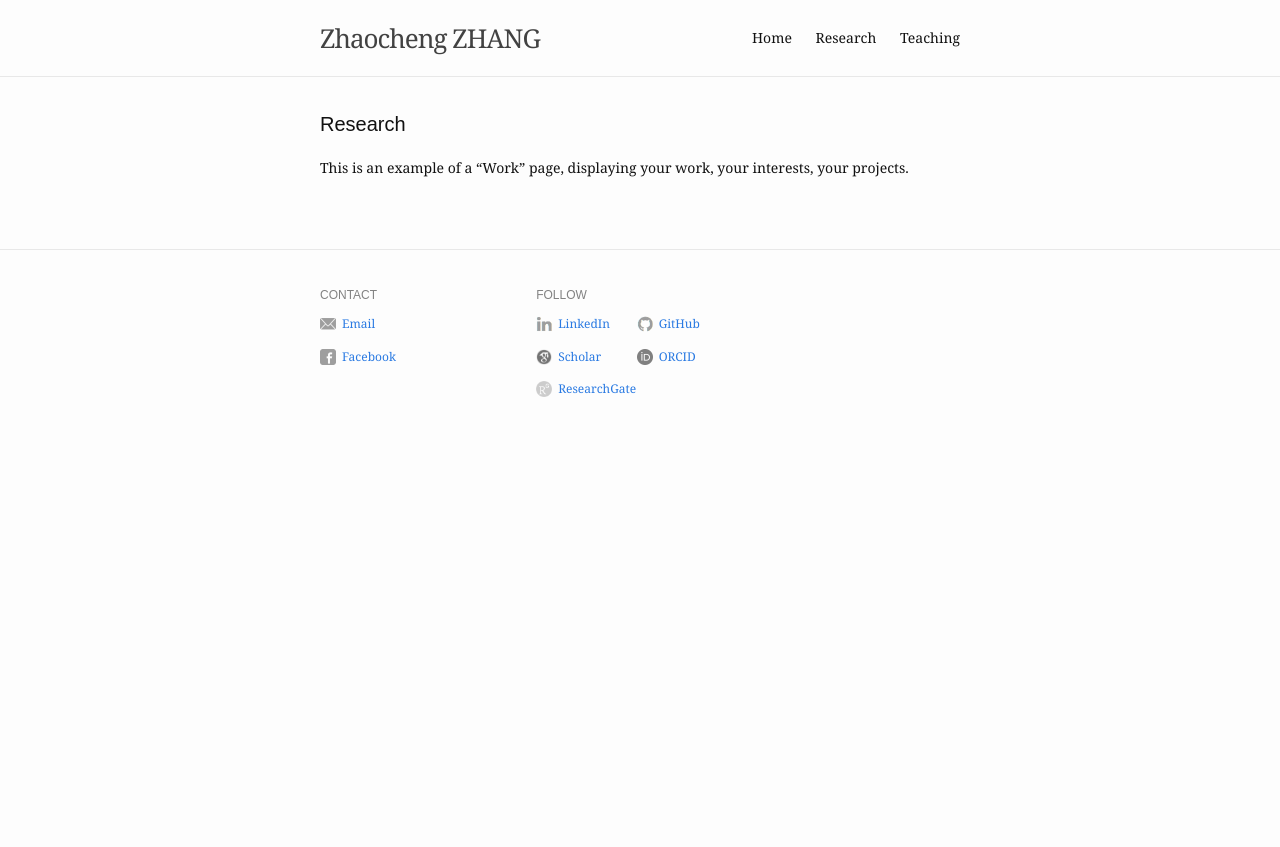
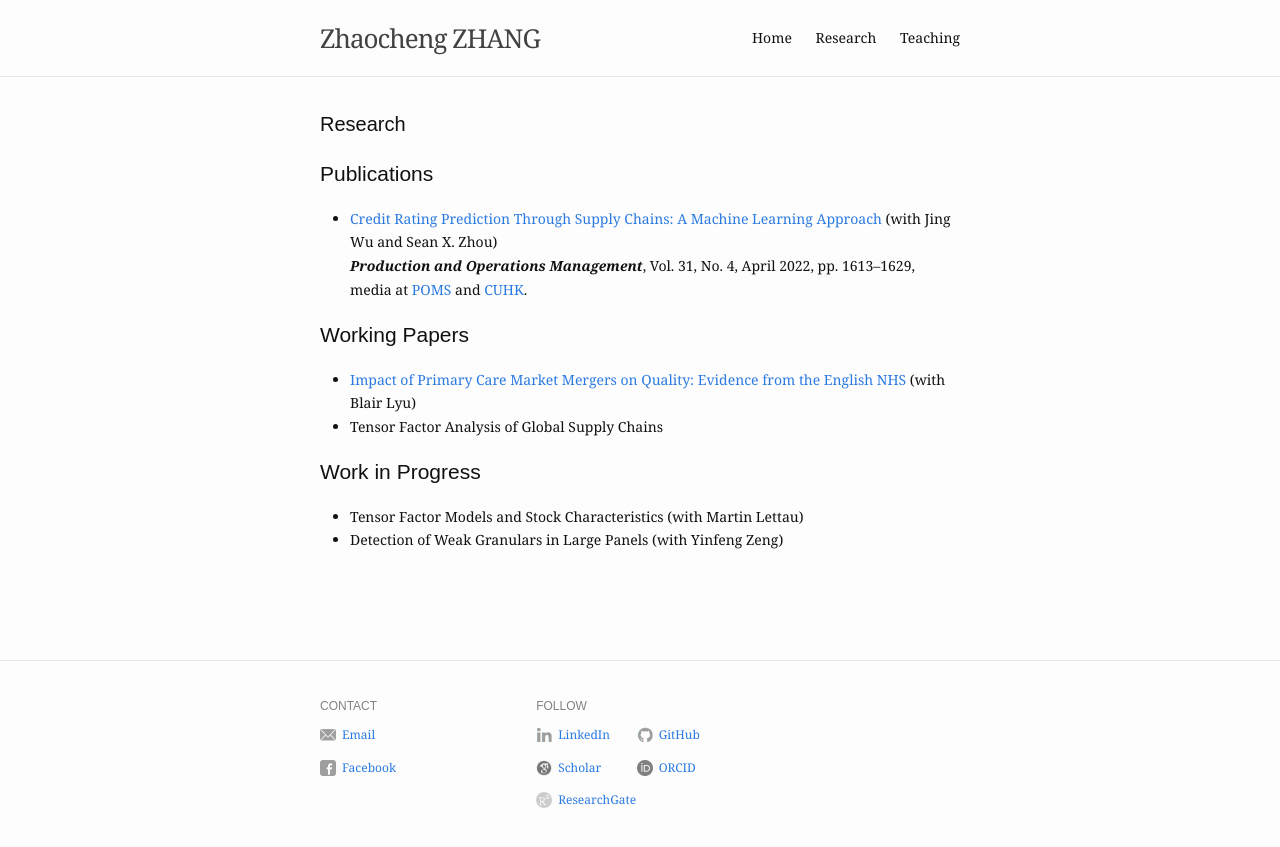
Before and after one commit to zhaocheng-zhang/zhaocheng-zhang.github.io, a Jekyll site: the page built from research.md, in a window 1280 px wide. Shown: the top 847 px of the page. Built offline with Jekyll 4.4.1, drawn with Linux system fonts in a browser that asks for light colours.

Commit message:
Update research.md

```diff
--- a/research.md
+++ b/research.md
@@ -4,6 +4,23 @@ title: Research
 slug: /research
 ---
 
-This is an example of a "Work" page, displaying your work, your interests, your projects.
+## Publications
+
+* [Credit Rating Prediction Through Supply Chains: A Machine Learning Approach](https://doi.org/10.1111/poms.13634) (with Jing Wu and Sean X. Zhou)\
+    ***Production and Operations Management***, Vol. 31, No. 4, April 2022, pp. 1613–1629, media at [POMS](https://youtu.be/ybiD_tnwa2g) and [CUHK](https://cbk.bschool.cuhk.edu.hk/supply-chain-health-a-new-way-to-predict-credit-ratings/).
+
+
+## Working Papers
+
+* [Impact of Primary Care Market Mergers on Quality: Evidence from the English NHS](https://papers.ssrn.com/sol3/papers.cfm?abstract_id=4918321) (with Blair Lyu)
+* Tensor Factor Analysis of Global Supply Chains
+
+
+## Work in Progress
+
+* Tensor Factor Models and Stock Characteristics (with Martin Lettau)
+* Detection of Weak Granulars in Large Panels (with Yinfeng Zeng)
+
+
 <br />
 <br />
```
